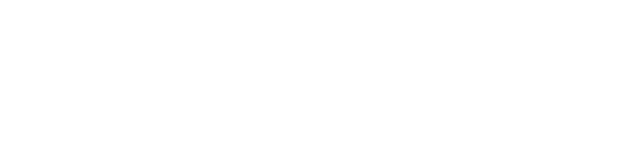
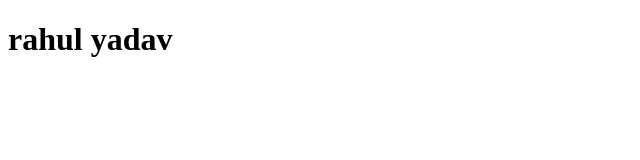
Before and after one commit to Rahul1208/resume, a plain HTML site: page index.html in a window 1280 px wide. Shown: the whole page, without its empty margins (0-640 px from the left). Drawn offline with Linux system fonts and the light colour scheme.

Commit message:
added h1 tag

```diff
--- a/index.html
+++ b/index.html
@@ -4,5 +4,6 @@
   <title>:: RESUME :: </title>
 </head>
 <body>
+  <h1>rahul yadav</h1>
 </body>
 </html>
```
